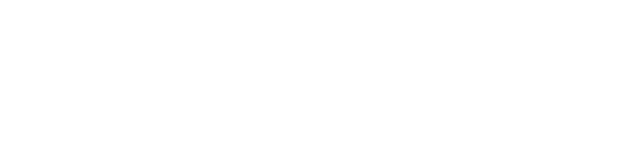
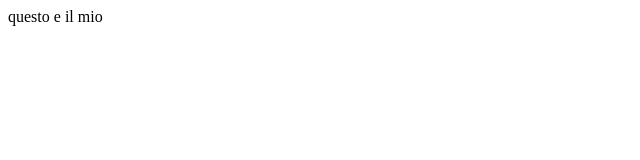
Before and after one commit to Prico3/test-1, a plain HTML site: page index.html in a window 1280 px wide. Shown: the whole page, without its empty margins (0-640 px from the left). Drawn offline with Linux system fonts and the light colour scheme.

Commit message:
fatto header

```diff
--- a/index.html
+++ b/index.html
@@ -7,6 +7,6 @@
     <title>Document</title>
 </head>
 <body>
-
+    <header> questo e il mio </header>
 </body>
 </html>
```
